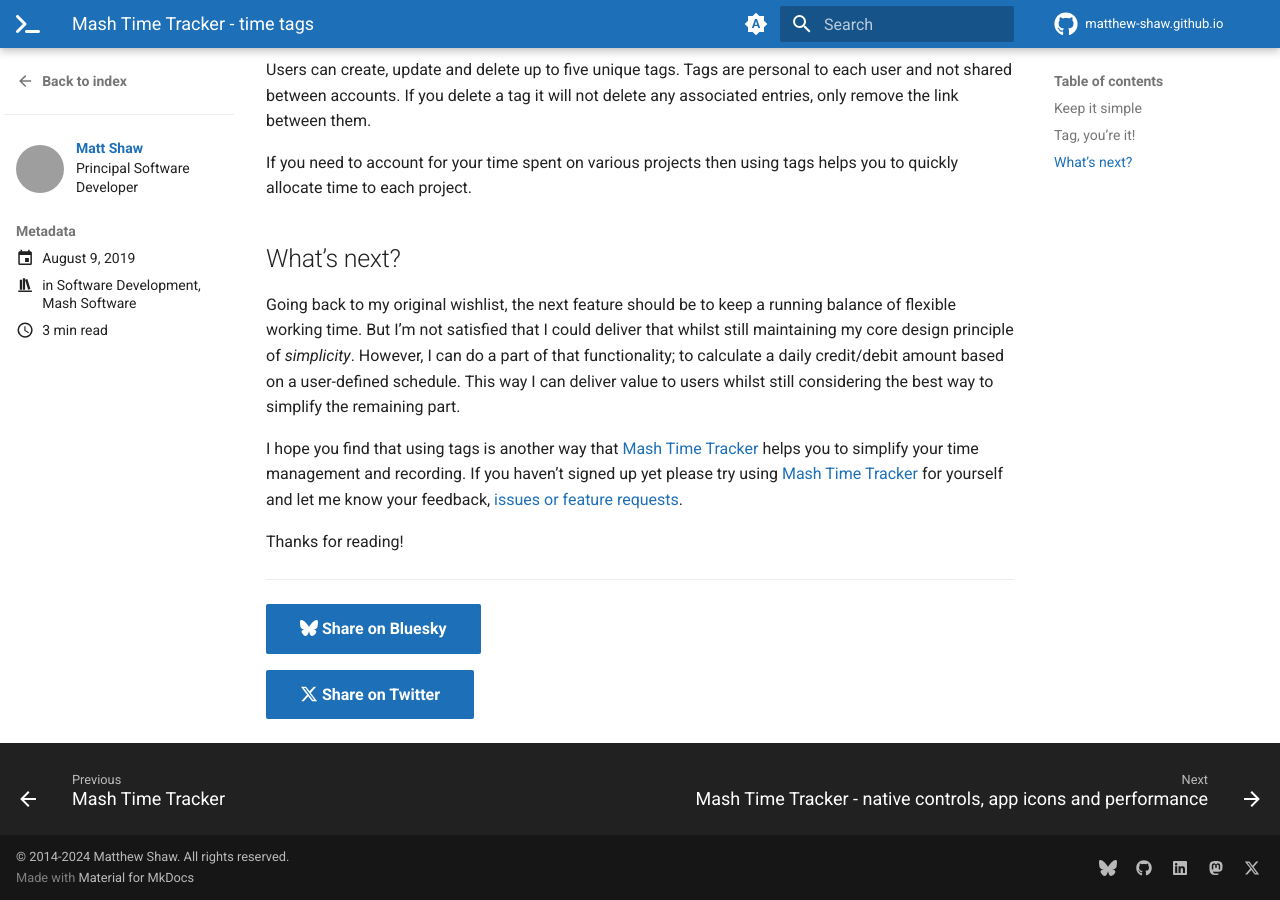
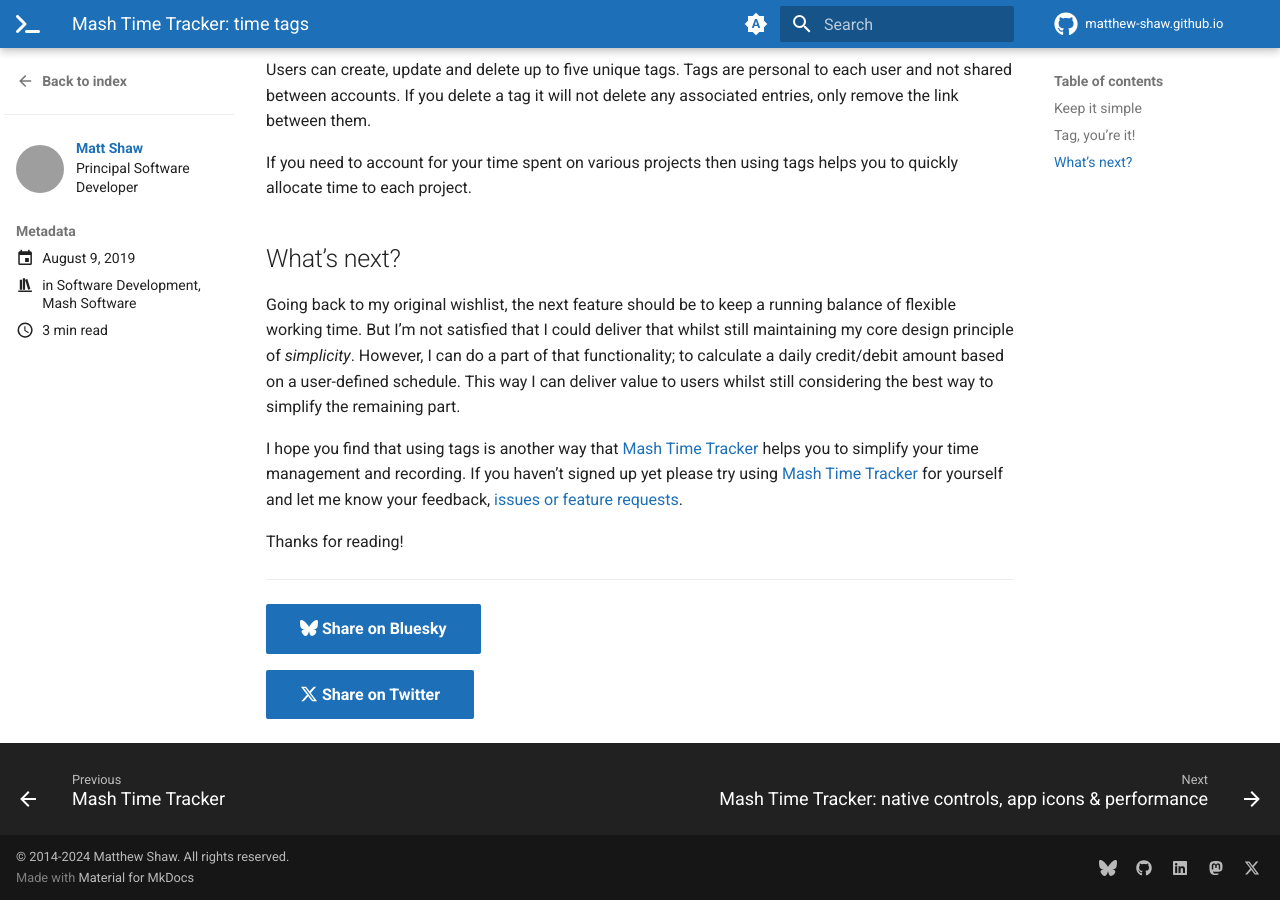
Before and after one commit to matthew-shaw/matthew-shaw.github.io, an MkDocs documentation site: the page built from docs/blog/posts/mash-time-tracker-tags.md, in a window 1280 px wide and 900 px high, scrolled down 2019 px. Built offline with MkDocs 1.6.1 and Material for MkDocs 9.7.7, drawn with Linux system fonts in a browser that asks for light colours; plug-ins that fetch from the network failed and are left out; comment, search, counter and statistics services are not loaded; some of the changed text lies outside the part shown; grey boxes are pictures that could not be loaded.

Commit message:
tweak titles

```diff
--- a/docs/blog/posts/mash-time-tracker-native.md
+++ b/docs/blog/posts/mash-time-tracker-native.md
@@ -17,7 +17,7 @@
   - WTForms
 ---
 
-# Mash Time Tracker - native controls, app icons and performance
+# Mash Time Tracker: native controls, app icons & performance
 
 It’s been a long time since the [previous release](mash-time-tracker-tags.md) of [Mash Time Tracker](https://time-tracker.mashsoftware.com/) in August 2019; life, work and free time have been the enemies of side project progress! I’ve had a number of features “parked” for a while, stuck behind other parts I had started working on and not finished. I’ve decided to unblock them to get incremental improvements out sooner rather than wait for the bigger features to be ready. I’ll try and focus on smaller and more frequent releases in future.
 
--- a/docs/blog/posts/mash-time-tracker-tags.md
+++ b/docs/blog/posts/mash-time-tracker-tags.md
@@ -17,7 +17,7 @@
   - WTForms
 ---
 
-# Mash Time Tracker - time tags
+# Mash Time Tracker: time tags
 
 Since [introducing Mash Time Tracker](mash-time-tracker.md) last month there have been two [releases](https://github.com/MashSoftware/time-tracker/releases) to production. The first was a large scale [refactoring](https://en.wikipedia.org/wiki/Code_refactoring) of the app, to improve the structure of the code and make it easier to add new features in future. The second release is what I want to share today; a new feature!
 
```
